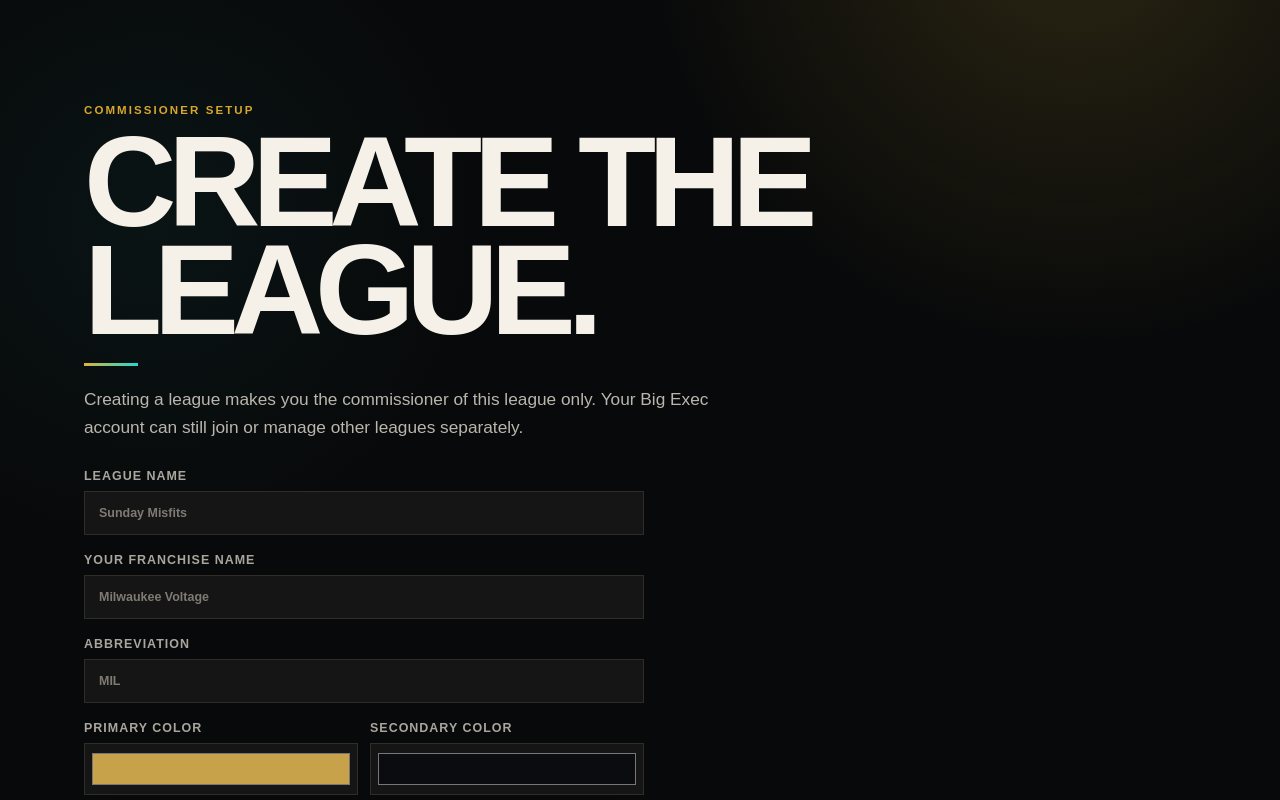
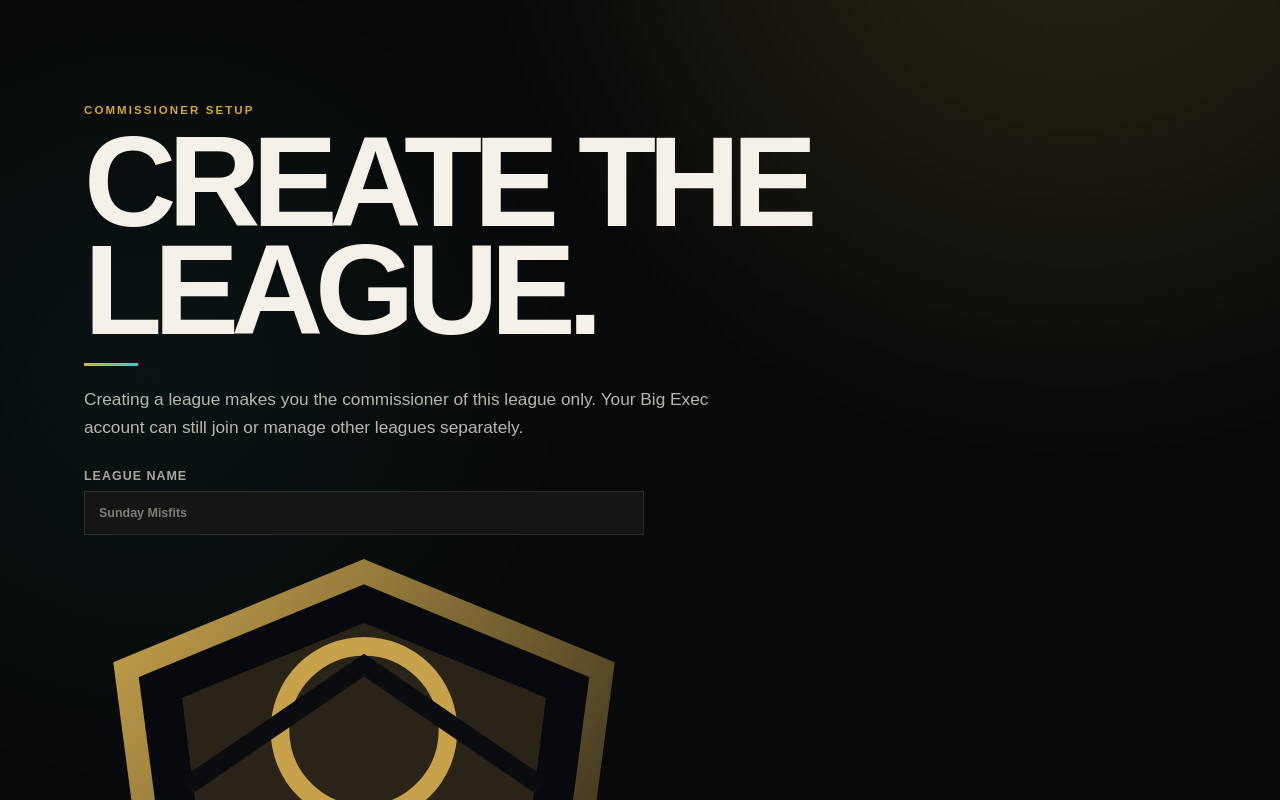
Before and after one commit to jbreezyasf/fantasysports, a Next.js app in the folder apps/web/: page /leagues/new in a window 1280 px wide. Shown: the top 800 px of the page. Built offline with nearby package versions, Linux system fonts and the light colour scheme; no server answers.

Commit message:
Preview franchise identity during league creation

```diff
--- a/apps/web/app/leagues/new/page.tsx
+++ b/apps/web/app/leagues/new/page.tsx
@@ -1,4 +1,5 @@
 import { createLeague } from '../actions';
+import { FranchiseIdentityFields } from '../../components/FranchiseIdentityFields';
 
 export default async function NewLeaguePage({ searchParams }: { searchParams: Promise<{ error?: string }> }) {
   const params = await searchParams;
@@ -11,9 +12,7 @@ export default async function NewLeaguePage({ searchParams }: { searchParams: Pr
         {params.error && <p className="errorNotice"><strong>League creation failed:</strong> {params.error}</p>}
         <form className="authForm" action={createLeague}>
           <label>League name<input name="league_name" required placeholder="Sunday Misfits" /></label>
-          <label>Your franchise name<input name="franchise_name" required placeholder="Milwaukee Voltage" /></label>
-          <label>Abbreviation<input name="abbreviation" maxLength={5} placeholder="MIL" /></label>
-          <div className="colorRow"><label>Primary color<input name="primary_color" type="color" defaultValue="#c7a24b" /></label><label>Secondary color<input name="secondary_color" type="color" defaultValue="#0b0c0f" /></label></div>
+          <FranchiseIdentityFields nameLabel="Your franchise name" />
           <button className="primary" type="submit">Create league + franchise</button>
         </form>
       </section>
```
